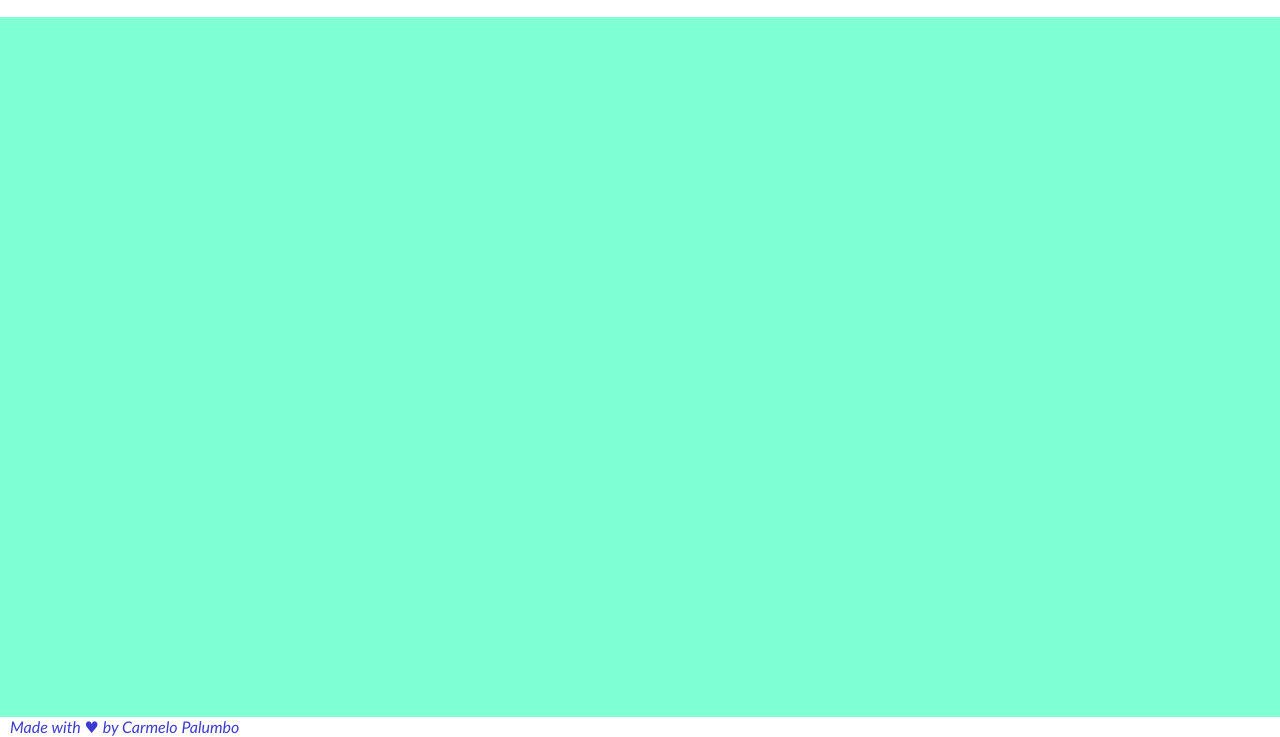
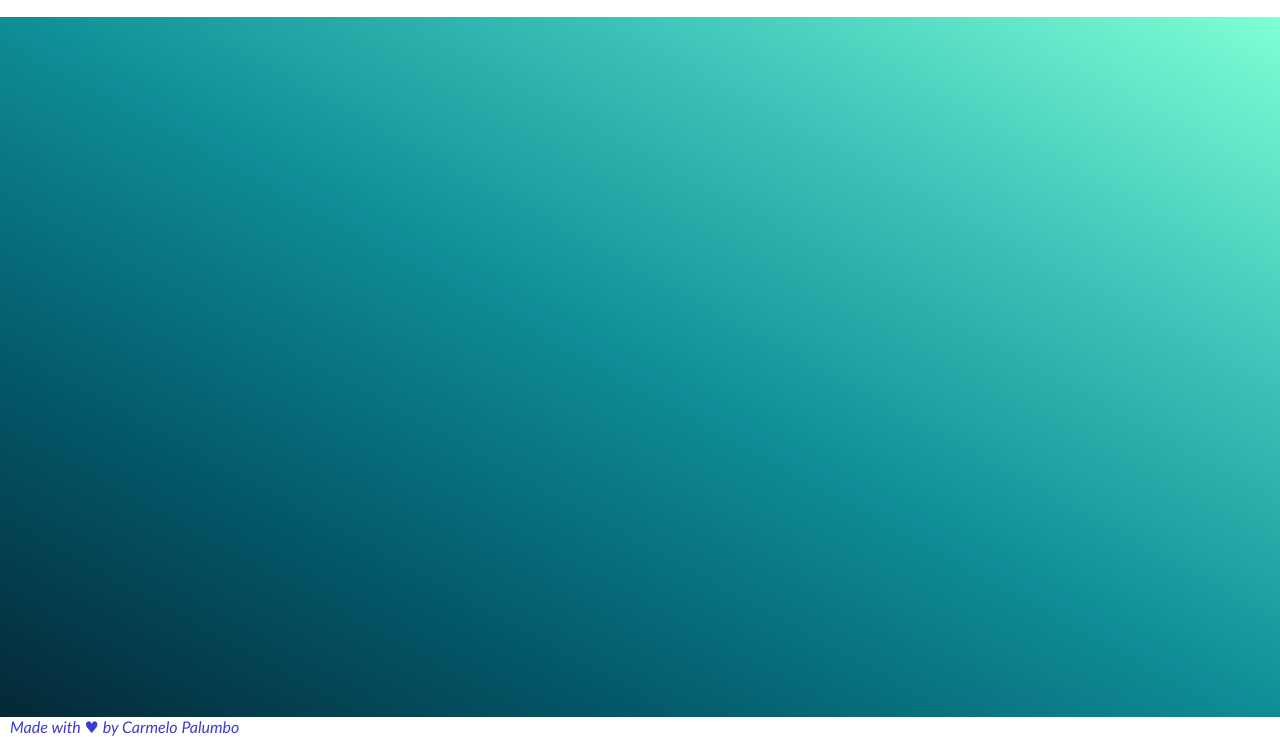
Before and after one commit to carmelopalumbo/js-campominato-grid, a plain HTML site: page index.html in a window 1280 px wide. Shown: the part 73-810 px from the top of the page. Drawn offline with Linux system fonts and the light colour scheme.

Commit message:
add-gradient-background

```diff
--- a/css/style.css
+++ b/css/style.css
@@ -32,7 +32,7 @@ header h1{
 }
 
 main{
-    background-color: #7FFFD4;
+   background-image: linear-gradient(to right top, #052837, #035869, #0f8d96, #3fc5ba, #7fffd4);
     height: calc(90vh - 20px);
     padding: 10px 0;
 }
```
